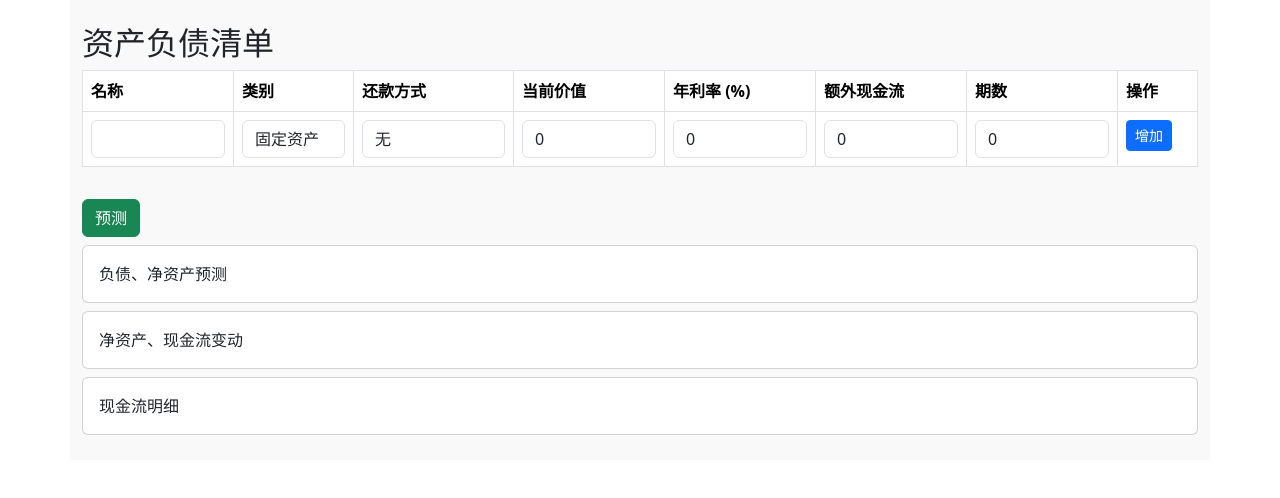
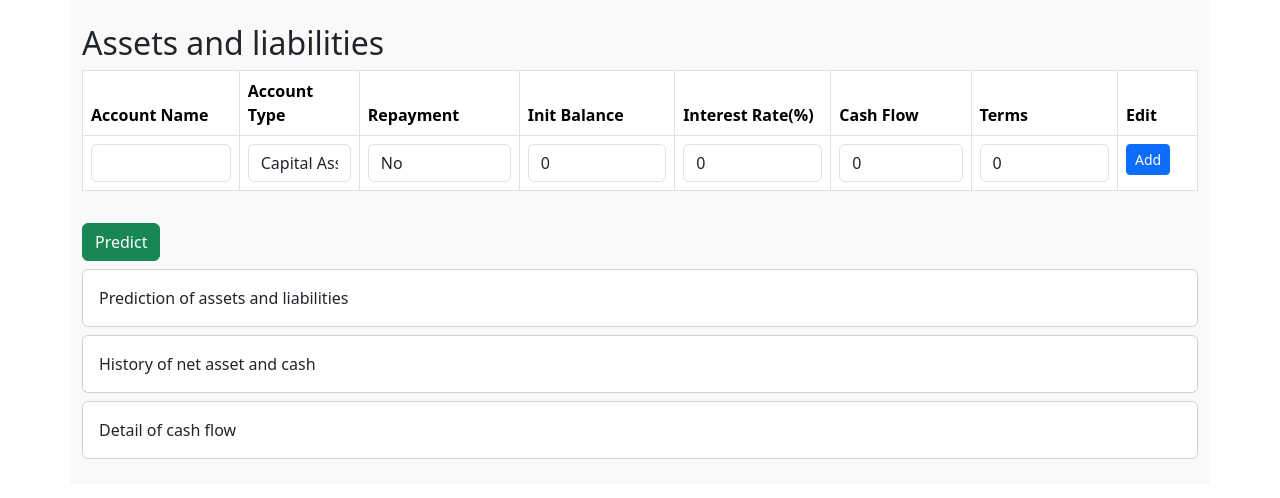
Before and after one commit to nutalk/OpenBookkeeping, a Django app: template accounts/templates/account_ana.html in a window 1280 px wide. Shown: the part 56-554 px from the top of the page. Run offline with Django 5.2, Linux system fonts and the light colour scheme; the template is opened without the code that fills it, so the values that code supplies are empty; some libraries are stand-ins or nearby versions.

Commit message:
Edit predict page

```diff
--- a/accounts/templates/account_ana.html
+++ b/accounts/templates/account_ana.html
@@ -1,5 +1,6 @@
 {% extends '_head_foot.html' %}
 {% load static %}
+{% load i18n %}
 {% block head_js %}
 <link rel="stylesheet" href="https://cdn.staticfile.net/bootstrap-icons/1.11.3/font/bootstrap-icons.css">
 <link rel="stylesheet" href="{% static 'bs_table/bootstrap-table.min.css' %}">
@@ -22,19 +23,19 @@
 {% endblock %}
 
 {% block main_page %}
-<h2>资产负债清单</h2>
+<h2>{% trans "Assets and liabilities" %}</h2>
   <!-- 表格 -->
   <table class="table table-bordered" id="dataTable">
     <thead>
     <tr>
-      <th>名称</th>
-      <th>类别</th>
-      <th>还款方式</th>
-      <th>当前价值</th>
-      <th>年利率 (%)</th>
-      <th>额外现金流</th>
-      <th>期数</th>
-      <th>操作</th>
+      <th>{% trans "Account Name" %}</th>
+      <th>{% trans "Account Type" %}</th>
+      <th>{% trans "Repayment" %}</th>
+      <th>{% trans "Init Balance" %}</th>
+      <th>{% trans "Interest Rate" %}(%)</th>
+      <th>{% trans "Cash Flow" %}</th>
+      <th>{% trans "Terms" %}</th>
+      <th>{% trans "Edit" %}</th>
     </tr>
     </thead>
     <tbody>
@@ -44,19 +45,19 @@
       <td><input type="text" class="form-control" id="name" required></td>
       <td>
         <select class="form-control" id="categoryLarge">
-          <option value="固定资产">固定资产</option>
-          <option value="流动资产">流动资产</option>
-          <option value="长期负债">长期负债</option>
-          <option value="短期负债">短期负债</option>
+          <option value="固定资产">{% trans "Capital Assets" %}</option>
+          <option value="流动资产">{% trans "Liquid Assets" %}</option>
+          <option value="长期负债">{% trans "Long-term Liabilities" %}</option>
+          <option value="短期负债">{% trans "Current Liability" %}</option>
         </select>
       </td>
       <td>
         <select class="form-control" id="categorySmall">
-          <option value="无">无</option>
-          <option value="等额本息">等额本息</option>
-          <option value="先息后本">先息后本</option>
-          <option value="等额本金">等额本金</option>
-          <option value="到期还本付息">到期还本付息</option>
+          <option value="无">{% trans "No" %}</option>
+          <option value="等额本息">{% trans "Fixed-payment" %}</option>
+          <option value="先息后本">{% trans "Interest-first" %}</option>
+          <option value="等额本金">{% trans "Fixed-principal" %}</option>
+          <option value="到期还本付息">{% trans "Upon maturity" %}</option>
         </select>
       </td>
       <td><input type="text" class="form-control" id="currentValue" value="0" oninput="formatInput(this)"></td>
@@ -64,19 +65,19 @@
       <td><input type="number" class="form-control" id="cashFlow" value="0"></td>
       <td><input type="number" class="form-control" id="periods" value="0"></td>
       <td>
-        <button class="btn btn-primary btn-sm" onclick="addRow()">增加</button>
+        <button class="btn btn-primary btn-sm" onclick="addRow()">{% trans "Add" %}</button>
       </td>
     </tr>
     </tbody>
   </table>
   <!-- 预测按钮 -->
-  <button class="btn btn-success btn-block mt-3" id="ana_btn">预测</button>
+  <button class="btn btn-success btn-block mt-3" id="ana_btn">{% trans "Predict" %}</button>
 
   <div class="row row-dec row-cards">
     <div class="col-sm-12 col-lg-12">
         <div class="card mt-2">
             <div class="card-body">
-                <div class="subheader">负债、净资产预测</div>
+                <div class="subheader">{% trans "Prediction of assets and liabilities" %}</div>
                 <div id="ana_total_predict"></div>
             </div>
         </div>
@@ -85,7 +86,7 @@
     <div class="col-sm-12 col-lg-12">
         <div class="card mt-2">
             <div class="card-body">
-                <div class="subheader">净资产、现金流变动</div>
+                <div class="subheader">{%trans "History of net asset and cash"%}</div>
                 <div id="ana_cash_predict"></div>
             </div>
         </div>
@@ -94,7 +95,7 @@
     <div class="col-sm-12 col-lg-12">
         <div class="card mt-2">
             <div class="card-body">
-                <div class="subheader">现金流明细</div>
+                <div class="subheader">{%trans "Detail of cash flow"%}</div>
                     <table
                         id="ana_cashflow_table"
                         data-pagination="true">
```
Also changed, not shown: locale/zh_Hans/LC_MESSAGES/django.po.
